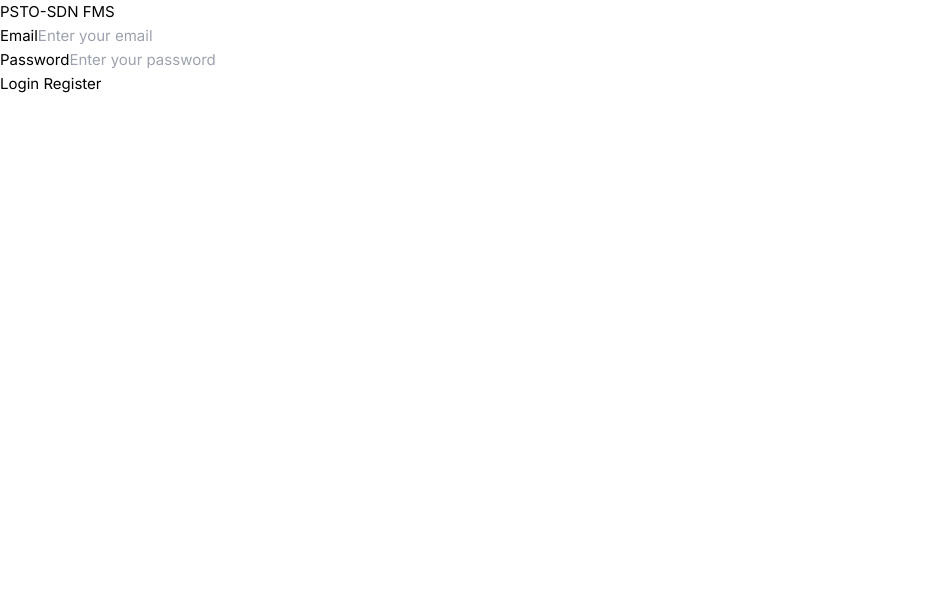
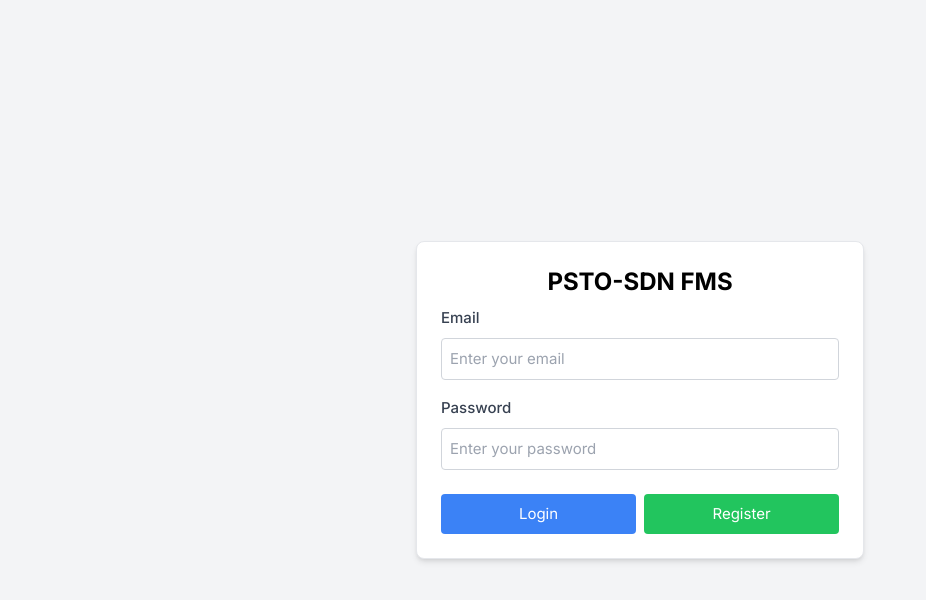
Before and after one commit to rabucejojr/sdnfms-ui, a Vue app: page / in a window 1280 px wide. Shown: the top 600 px of the page, without its empty margins (0-926 px from the left). Built offline with nearby package versions, Linux system fonts and the light colour scheme; a web font is replaced by a local one.

Commit message:
modify tailwind

```diff
--- a/tailwind.config.js
+++ b/tailwind.config.js
@@ -1,7 +1,11 @@
-export default {
-  content: ['./src/**/*.{js,jsx,ts,tsx}', './public/index.html'],
+// tailwind.config.js
+module.exports = {
+  content: ['./index.html', './src/**/*.{vue,js,ts,jsx,tsx}'],
   theme: {
     extend: {},
   },
+  variants: {
+    extend: {},
+  },
   plugins: [],
-};
+}
```
